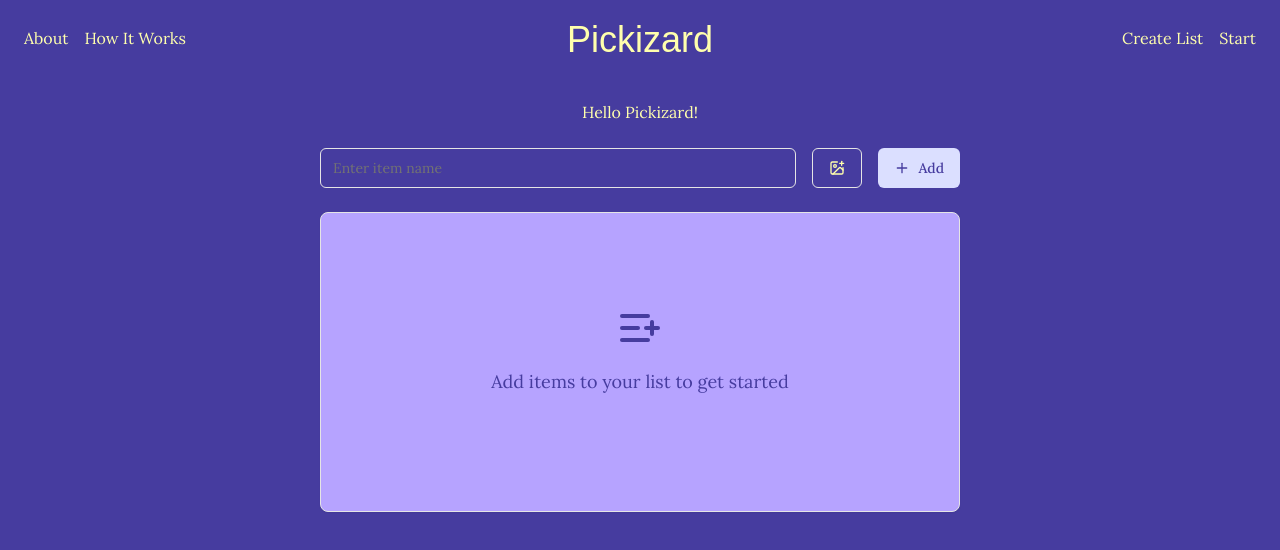
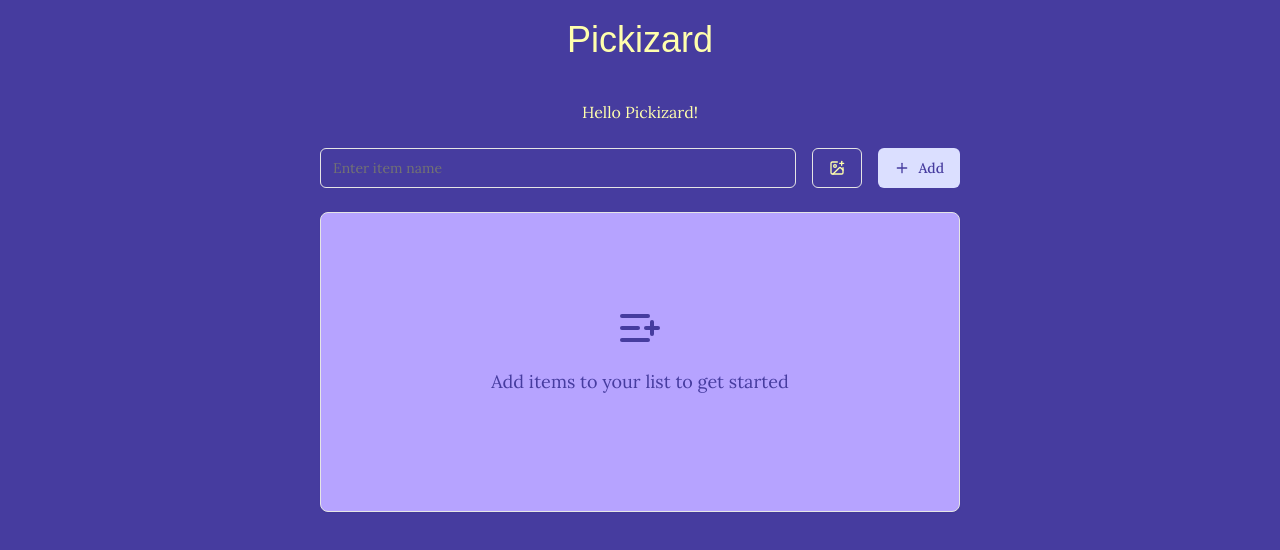
Before and after one commit to frdiersln/pickizard, a Next.js app: page / in a window 1280 px wide. Shown: the top 550 px of the page. Built offline with nearby package versions, Linux system fonts and the light colour scheme; a web font is replaced by a local one.

Commit message:
useless buttons removed from header

```diff
--- a/components/layout/header.tsx
+++ b/components/layout/header.tsx
@@ -1,112 +1,20 @@
 "use client"
-import React, { useState } from 'react'
+import React from 'react'
 import Link from 'next/link'
-import { Menu, X } from 'lucide-react'
-import { motion, AnimatePresence } from 'framer-motion'
 
 interface HeaderProps {}
 
 const Header: React.FC<HeaderProps> = () => {
-  const [isMobileMenuOpen, setIsMobileMenuOpen] = useState(false)
-
-  const menuItems = [
-    { href: '/about', label: 'About' },
-    { href: '/how-it-works', label: 'How It Works' },
-    { href: '/create-list', label: 'Create List' },
-    { href: '/start', label: 'Start' },
-  ]
-
   return (
     <header className="w-full py-4 px-6 bg-background relative">
-      <div className="max-w-7xl mx-auto flex items-center justify-between">
-        <div className="hidden md:flex gap-4 basis-[200px]">
-          <button className="text-primary hover:text-secondary transition-colors">
-            About
-          </button>
-          <button className="text-primary hover:text-secondary transition-colors">
-            How It Works
-          </button>
-        </div>
-
-        <div className="basis-[24px] md:hidden"></div>
-
+      <div className="max-w-7xl mx-auto flex items-center justify-center">
         <Link
           href="/"
           className="font-kumar-one text-3xl md:text-4xl text-primary hover:text-secondary transition-colors mt-1"
         >
           Pickizard
         </Link>
-
-        <div className="flex gap-4 justify-end basis-[24px] md:basis-[200px]">
-          <button className="hidden md:block text-primary hover:text-secondary transition-colors">
-            Create List
-          </button>
-          <button className="hidden md:block text-primary hover:text-secondary transition-colors">
-            Start
-          </button>
-          <button
-            className="md:hidden text-primary hover:text-secondary z-50"
-            onClick={() => setIsMobileMenuOpen(!isMobileMenuOpen)}
-          >
-            {isMobileMenuOpen ? <X size={24} /> : <Menu size={24} />}
-          </button>
-        </div>
       </div>
-
-      <AnimatePresence>
-        {isMobileMenuOpen && (
-          <motion.div
-            initial={{ opacity: 0 }}
-            animate={{ opacity: 1 }}
-            exit={{ opacity: 0 }}
-            transition={{ duration: 0.3 }}
-            className="fixed inset-0 bg-background/95 backdrop-blur-sm md:hidden"
-            style={{ zIndex: 40 }}
-          >
-            {/* Sparkle effect container */}
-            <motion.div
-              initial={{ scale: 0.8, opacity: 0 }}
-              animate={{ scale: 1, opacity: 1 }}
-              exit={{ scale: 0.8, opacity: 0 }}
-              transition={{ duration: 0.4, ease: "easeOut" }}
-              className="flex flex-col items-center justify-center h-full"
-            >
-              <nav className="flex flex-col items-center gap-8">
-                {menuItems.map((item, index) => (
-                  <motion.div
-                    key={item.href}
-                    initial={{ y: 40, opacity: 0 }}
-                    animate={{ y: 0, opacity: 1 }}
-                    exit={{ y: 20, opacity: 0 }}
-                    transition={{
-                      duration: 0.4,
-                      delay: index * 0.1,
-                      ease: "easeOut"
-                    }}
-                    whileHover={{ scale: 1.1 }}
-                    className="relative"
-                  >
-                    {/* Sparkle effect on hover */}
-                    <motion.div
-                      className="absolute inset-0 bg-primary/10 rounded-lg -z-10"
-                      initial={{ scale: 0.8, opacity: 0 }}
-                      whileHover={{ scale: 1.2, opacity: 0.2 }}
-                      transition={{ duration: 0.3 }}
-                    />
-                    <Link
-                      href={item.href}
-                      className="text-primary hover:text-secondary transition-colors text-2xl px-8 py-2"
-                      onClick={() => setIsMobileMenuOpen(false)}
-                    >
-                      {item.label}
-                    </Link>
-                  </motion.div>
-                ))}
-              </nav>
-            </motion.div>
-          </motion.div>
-        )}
-      </AnimatePresence>
     </header>
   )
 }
```
